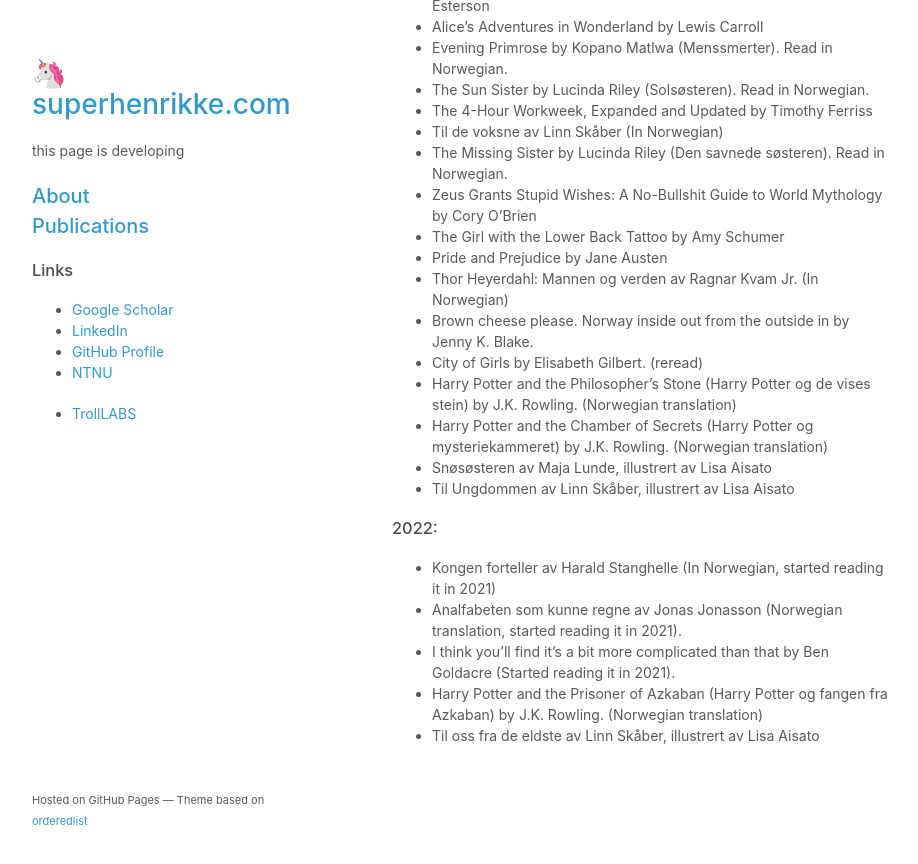
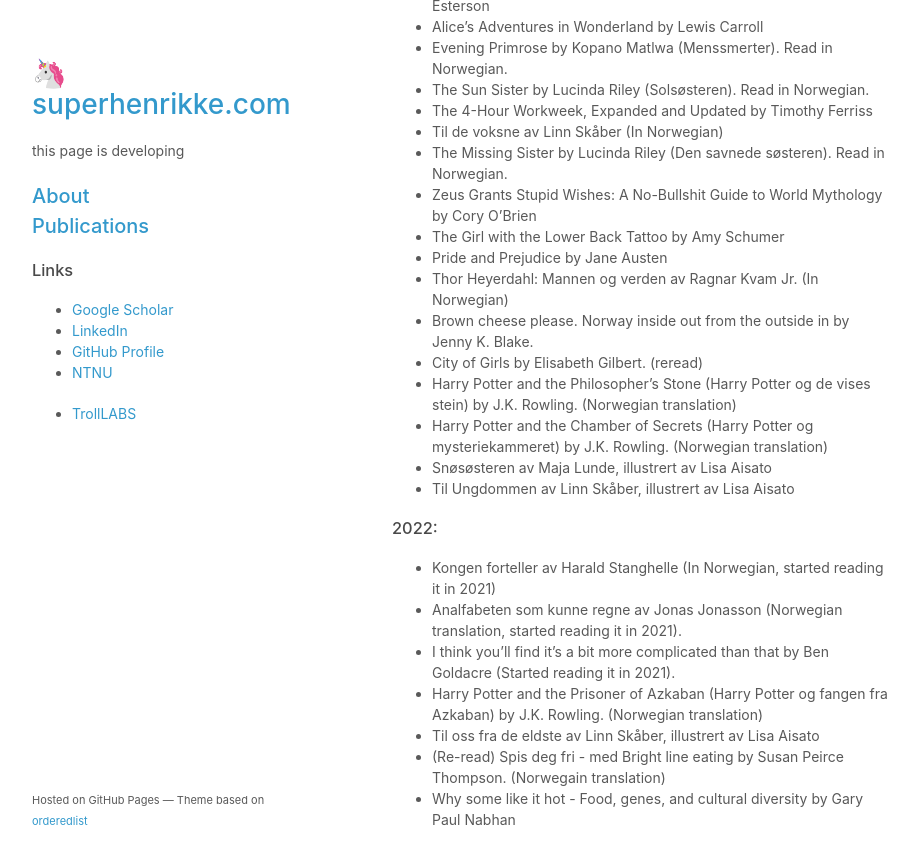
Before and after one commit to superhenrikke/superhenrikke.github.io, a Jekyll site: the page built from books.md, in a window 1280 px wide and 900 px high, scrolled down 740 px. Shown: the top 864 px of the window, without its empty margins (178-1096 px from the left). Built offline with Jekyll 4.4.1, drawn with Linux system fonts in a browser that asks for light colours; our own code applies the rules of GitHub Pages for plain Markdown files; a script that is not in the unit is left out.

Commit message:
Update books.md

```diff
--- a/books.md
+++ b/books.md
@@ -42,3 +42,5 @@
 - I think you'll find it's a bit more complicated than that by Ben Goldacre (Started reading it in 2021).
 - Harry Potter and the Prisoner of Azkaban (Harry Potter og fangen fra Azkaban) by J.K. Rowling. (Norwegian translation)
 - Til oss fra de eldste av Linn Skåber, illustrert av Lisa Aisato
+- (Re-read) Spis deg fri - med Bright line eating by Susan Peirce Thompson. (Norwegain translation)
+- Why some like it hot - Food, genes, and cultural diversity by Gary Paul Nabhan
```
